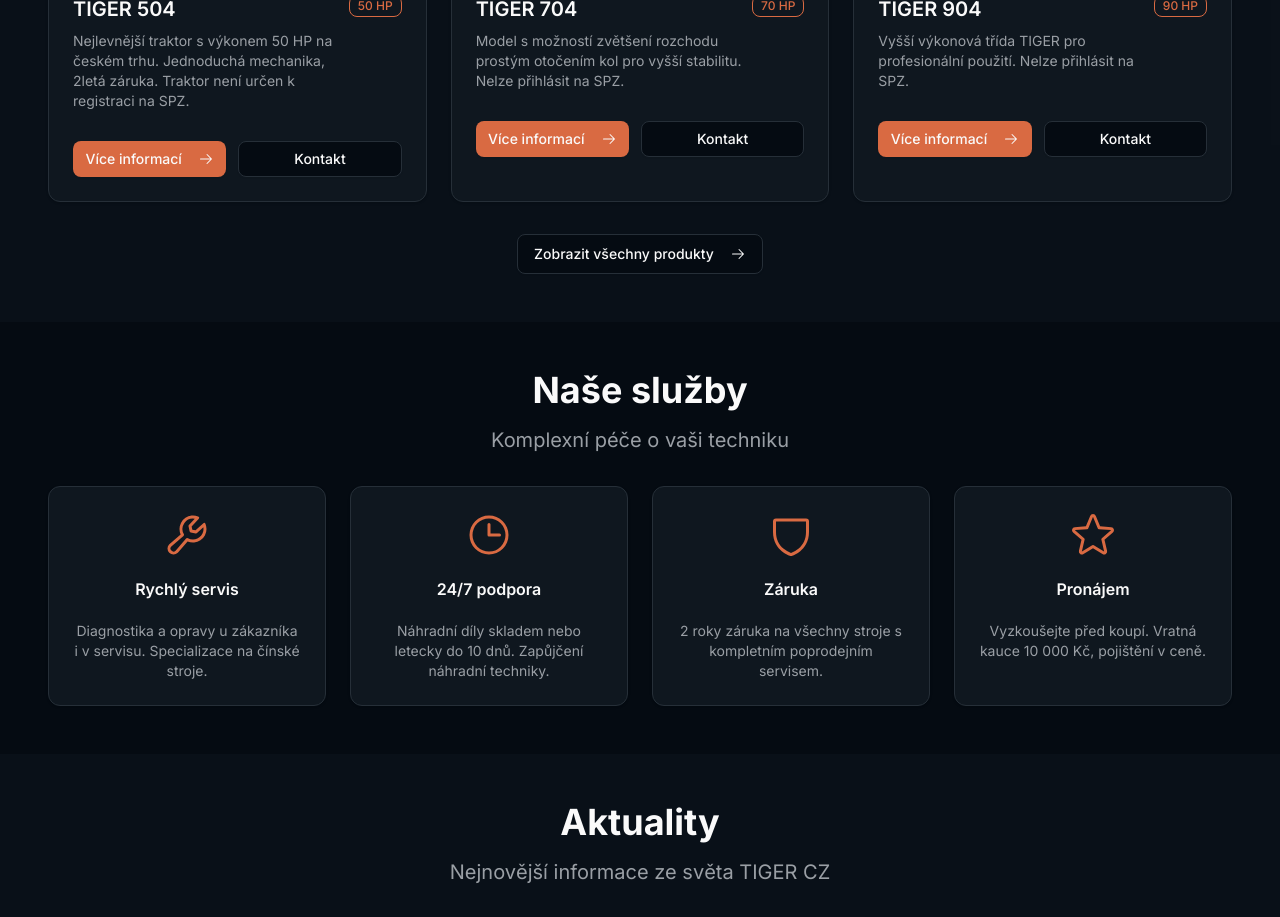
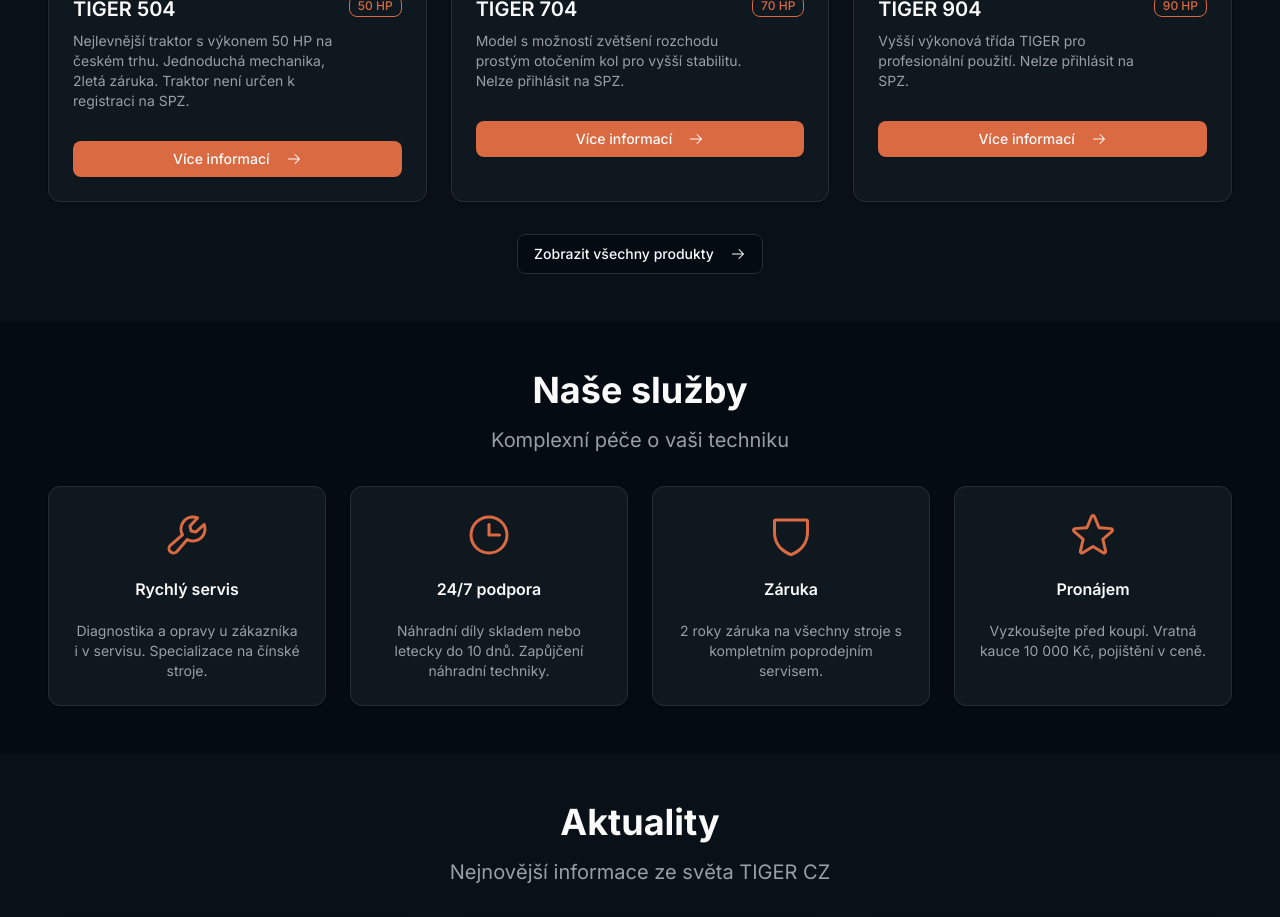
Before and after one commit to MichalPetricek/tiger-zemstroje.cz, a React (Vite) app: page / in a window 1280 px wide. Shown: the part 1380-2297 px from the top of the page. Built offline with nearby package versions, Linux system fonts and the light colour scheme.

Commit message:
Generated by Spark: z karet produktů odeber kontakt a nech tam jen vice informací

```diff
--- a/src/components/ProductCard.tsx
+++ b/src/components/ProductCard.tsx
@@ -57,18 +57,13 @@
       </CardHeader>
 
       <CardContent>
-        <div className="flex flex-col sm:flex-row gap-3">
         <Button
-            className="flex-1 bg-accent hover:bg-accent/90 text-accent-foreground"
+          className="w-full bg-accent hover:bg-accent/90 text-accent-foreground"
           onClick={() => onSelect?.(product)}
         >
           Více informací
           <ArrowRight className="w-4 h-4 ml-2" />
         </Button>
-          <Button variant="outline" className="flex-1">
-            Kontakt
-          </Button>
-        </div>
       </CardContent>
     </Card>
   )
```
Lines whose indentation alone changed are shown as unchanged.
